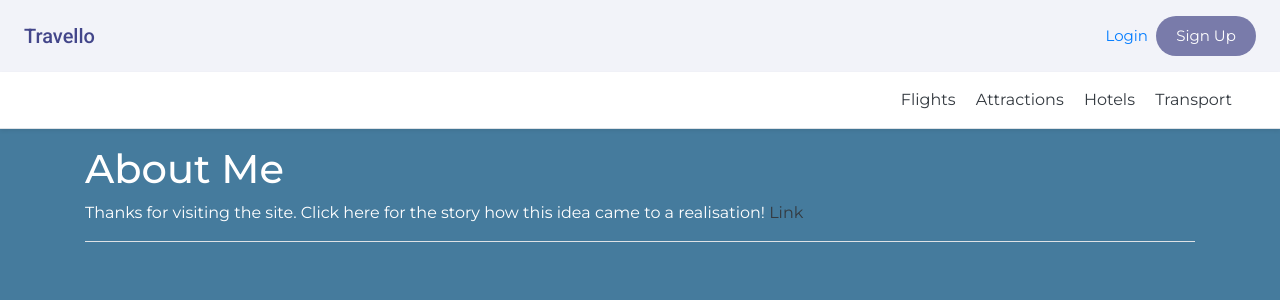
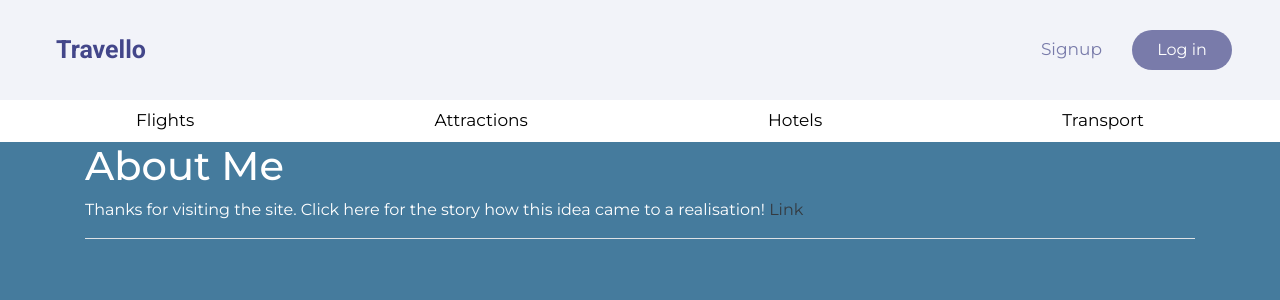
Before and after one commit to replicawj/CZ2006-Software-Eng, a Flask app: page /about in a window 1280 px wide. Shown: the top 300 px of the page. Run offline with Flask 2, Linux system fonts and the light colour scheme; parts of the project's set-up code (start-up, migrations or seed data) failed here and were passed over; some libraries are stand-ins or nearby versions.

Commit message:
make navbar

```diff
--- a/static/css/template.css
+++ b/static/css/template.css
@@ -8,11 +8,31 @@ body {
 h5{
     color: #43468A;
     font-family: 'Roboto';
+    font-size:25px;
+    font-weight: 600;
+
 
 }
-#topHeader{
-    background-color: #f2f3f9;
-    font-size: 15px;
+.topHeader{
+    display:flex;
+    flex-direction: row;
+    align-items: center;
+    height: 100px;
+    background: #f2f3f9;
+    color: #43468A;
+}
+
+.topHeader .logo{
+    font-family:'Roboto';
+    color:#43468A;
+    font-size: 25px;
+    font-weight: 600;
+}
+.topHeader .signup{
+
+    margin-right: 30px;
+    font-size: 17px;
+    color:#797baa;
 }
 button {
     /* background-color: #797baa;
@@ -33,3 +53,14 @@ button {
     color: white;
     border-radius: 100px;
   }
+
+.navbar{
+    display: flex;
+    justify-content: space-around;
+    flex-direction: row;
+    background-color: white;
+}
+.navbar .navItem{
+    font-size: 17px;
+    color: black;
+}
--- a/templates/template.html
+++ b/templates/template.html
@@ -10,21 +10,22 @@
     <link rel="stylesheet" href="{{ url_for('static',filename='css/template.css')}}">
 </head>
 <body>
-    <div id="topHeader">
-        <div class="d-flex flex-column flex-md-row align-items-center p-3 px-md-4 shadow-sm">
-            <h5 class="my-0 mr-md-auto">Travello</h5>
-            <a class="p-2 mb-0" href="{{ url_for('login') }}">Login</a>
-            <button class = "button"> Sign Up </button>
-        </div>
-
+    <div class="topHeader">
+       <a class = "logo p-2 ml-5" href="{{ url_for('home') }}">Travello</a>
+       <a class = "signup ml-auto" href="{{ url_for('signup') }}">Signup</a>
+       <button class = "mr-5" >
+           <a class = "text-white" href="{{ url_for('login') }}">
+                Log in
+           </a>
+      </button>
     </div>
 
-    <div class ="d-flex flex-column flex-md-row align-items-center p-3 px-md-4 mb-3 bg-white border-bottom shadow-sm">
-        <nav class="my-2 my-md-0 mx-auto mr-md-3">
-            <a class="p-2 text-dark" href="{{ url_for('flights') }}">Flights</a>
-            <a class="p-2 text-dark" href="{{ url_for('about') }}">Attractions</a>
-            <a class="p-2 text-dark" href="{{ url_for('login') }}">Hotels</a>
-            <a class="p-2 text-dark" href="{{ url_for('login') }}">Transport</a>
+    <div>
+        <nav class="navbar">
+            <a class="navItem" href="{{ url_for('flights') }}">Flights</a>
+            <a class="navItem" href="{{ url_for('attractions') }}">Attractions</a>
+            <a class="navItem" href="{{ url_for('hotels') }}">Hotels</a>
+            <a class="navItem" href="{{ url_for('transport') }}">Transport</a>
         </nav>
     </div>
 
```
Also changed, not shown: templates/attractions.html (added, +16 -0 lines), templates/hotels.html (added, +16 -0 lines), templates/transport.html (added, +16 -0 lines).
